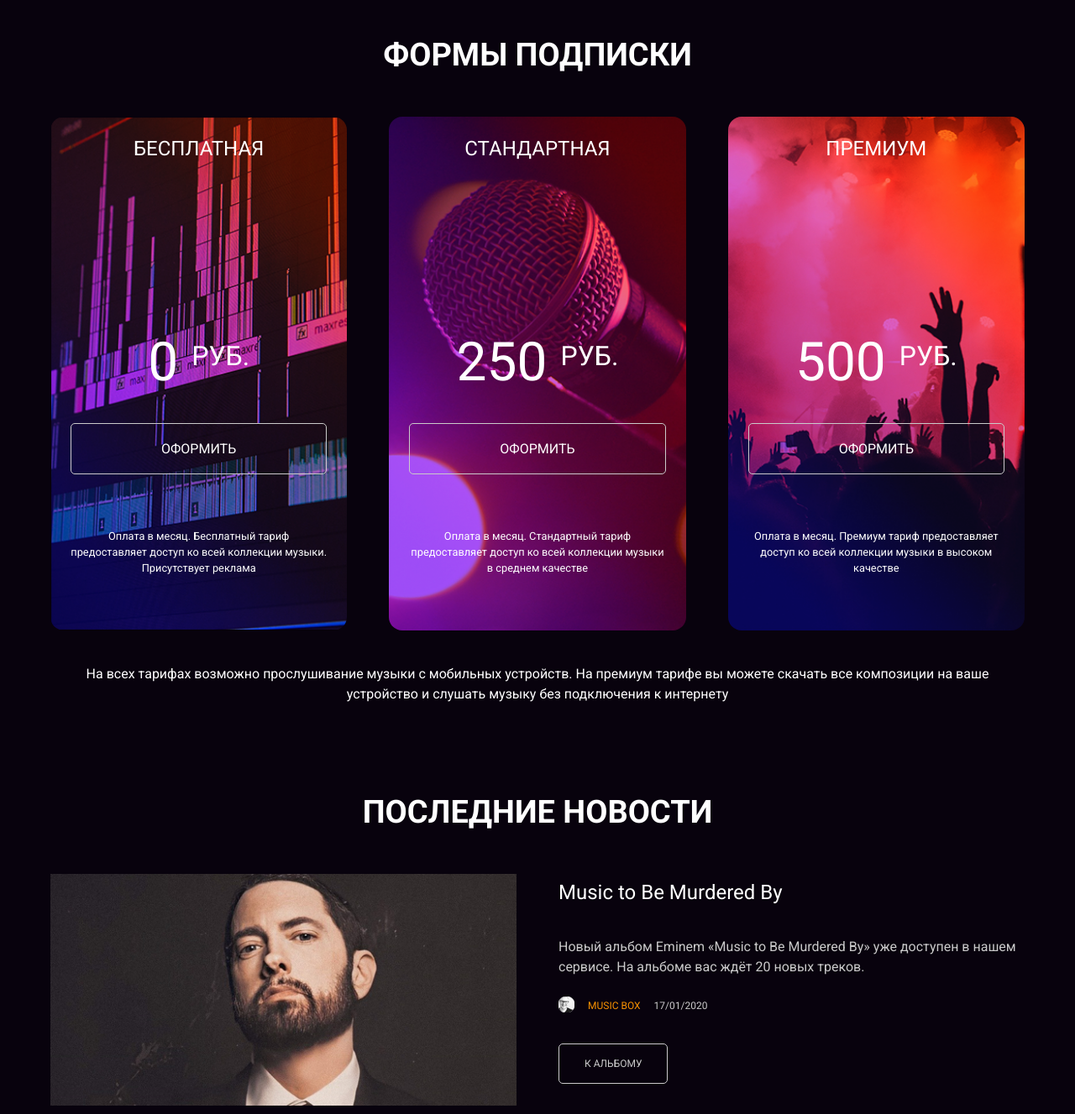
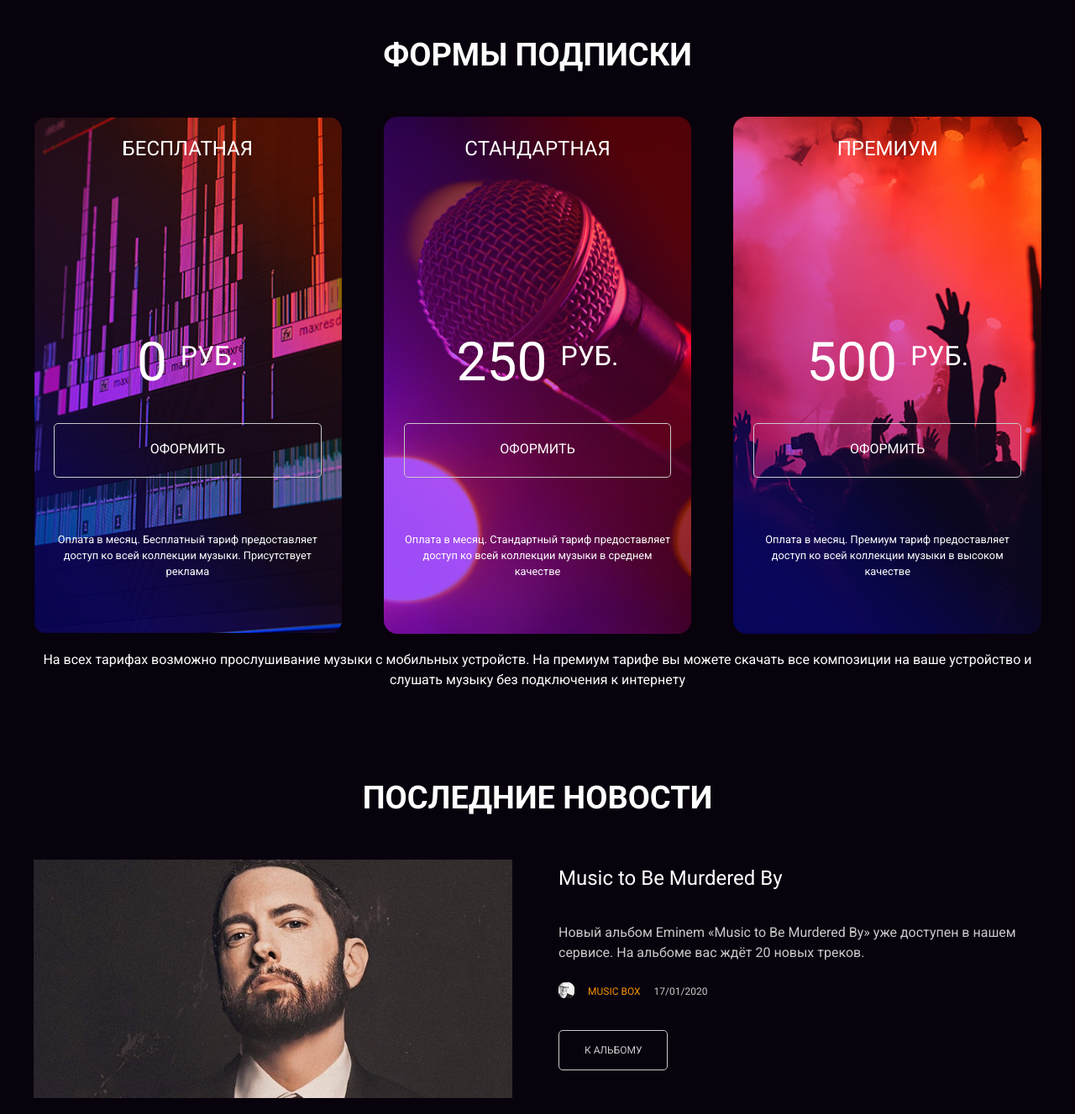
Before and after one commit to YanaLysukha/layout-designer-project-56, a website: page src/index.html in a window 1280 px wide. Shown: the part 780-2107 px from the top of the page at 84% size. Drawn offline with Linux system fonts and the light colour scheme.

Commit message:
Added changes to page-news section

```diff
--- a/src/css/style-dist.css
+++ b/src/css/style-dist.css
@@ -88,14 +88,13 @@ h4 {
 }
 
 .container {
+  margin: 0 auto;
+  -webkit-box-sizing: border-box;
+          box-sizing: border-box;
   width: 100%;
-  max-width: 1200px;
+  max-width: 1240px;
   padding-left: 20px;
   padding-right: 20px;
-  margin: 0 auto;
-  /*@media (max-width: $md-width) {
-      max-width: 100%;
-  }*/
 }
 
 .header {
@@ -273,14 +272,13 @@ h4 {
 }
 
 .container {
+  margin: 0 auto;
+  -webkit-box-sizing: border-box;
+          box-sizing: border-box;
   width: 100%;
-  max-width: 1200px;
+  max-width: 1240px;
   padding-left: 20px;
   padding-right: 20px;
-  margin: 0 auto;
-  /*@media (max-width: $md-width) {
-      max-width: 100%;
-  }*/
 }
 
 @media (max-width: 454px) {
@@ -395,11 +393,10 @@ h4 {
   display: -ms-flexbox;
   display: flex;
   gap: 50px;
-  margin-bottom: 40px;
+  margin-bottom: 19px;
 }
 @media (max-width: 915px) {
   .pricing-container {
-    /*column-gap: calc(20px + (50 - 20) * ((100vw - 280px) / (1240 - 320)));*/
     -webkit-box-orient: vertical;
     -webkit-box-direction: normal;
         -ms-flex-direction: column;
@@ -407,6 +404,7 @@ h4 {
     -webkit-box-pack: center;
         -ms-flex-pack: center;
             justify-content: center;
+    gap: 27px;
   }
 }
 
@@ -431,11 +429,7 @@ h4 {
 }
 @media (max-width: 915px) {
   .pricing-item {
-    margin-bottom: 27px;
-  }
-}
-@media (max-width: 915px) {
-  .pricing-item {
+    margin-bottom: 1px;
     width: 100%;
   }
 }
@@ -463,6 +457,7 @@ h4 {
   font-size: 16px;
   color: #FFFFFF;
   padding: 20px 0px;
+  height: 65px;
 }
 .pricing-item .pricing-footer {
   font-size: 12.8px;
@@ -507,6 +502,7 @@ h4 {
     -webkit-box-direction: normal;
         -ms-flex-direction: column;
             flex-direction: column;
+    margin-bottom: 65px;
   }
 }
 
@@ -566,7 +562,7 @@ h4 {
   display: -ms-flexbox;
   display: flex;
   gap: 16px;
-  margin-bottom: 47px;
+  margin-bottom: 48px;
   font-size: 12px;
 }
 .news-author .avatar {
@@ -587,6 +583,7 @@ h4 {
 
 .news-footer-btn {
   padding: 16px 30px;
+  height: 53px;
 }
 
 .mr-25 {
--- a/src/index.html
+++ b/src/index.html
@@ -48,8 +48,8 @@
                 </form>
             </div>
         </section>
-        <section id="page-pricing" class="pricing-section">
-            <div class="container">
+        <section id="page-pricing" class="pricing-section container">
+
                 <h2 class="page-pricing-title">Формы подписки</h2>
                 <div class="pricing-container">
                     <div class="pricing-item subscribe-1">
@@ -72,14 +72,14 @@
                     </div>
                 </div>
                 <p class="pricing-section-footer">На всех тарифах возможно прослушивание музыки с мобильных устройств. На премиум тарифе вы можете скачать все композиции на ваше устройство и слушать музыку без подключения к интернету</p>
-            </div>
+
         </section>
-        <section id="page-news" class="page-news">
-            <div class="container">
+        <section id="page-news" class="page-news container">
+
                 <div class="page-news-title">
                     <h2>Последние новости</h2>
                 </div>
-                <div class="news-item">
+
                 <div class="news-item-wrapper">
                     <div class="news-item-img mr-25">
                         <img src="images/Music-to-Be-Murdered-By.png" alt="Eminem">
@@ -98,8 +98,6 @@
                         </div>
                     </div>
                 </div>
-                </div>
-                <div class="news-item">
                 <div class="news-item-wrapper row-reverse">
                     <div class="news-item-img ml-25">
                         <img src="images/Ordinary-Man.png" alt="Оззи Озборн">
@@ -118,11 +116,11 @@
                         </div>
                     </div>
                 </div>
-                </div>
-            </div>
+
+
         </section>
-        <section id="page-app" class="page-app">
-            <div class="container">
+        <section id="page-app" class="page-app container">
+
                 <div class="page-app-title">
                     <h2>Мобильное приложение</h2>
                 </div>
@@ -140,7 +138,7 @@
                         <img src="images/iphone.png" alt="Iphone-image">
                     </div>
                 </div>
-            </div>
+
         </section>
     </main>
     <footer class="footer">
--- a/src/scss/_page-news.scss
+++ b/src/scss/_page-news.scss
@@ -13,6 +13,7 @@
 
     @media (max-width: 570px) {
         flex-direction: column;
+        margin-bottom: 65px;
     }
 }
 
@@ -61,7 +62,7 @@
 .news-author {
     display: flex;
     gap: 16px;
-    margin-bottom: 47px;
+    margin-bottom: 48px;
 
     font-size: 12px;
 
@@ -88,6 +89,7 @@
 
 .news-footer-btn {
     padding: 16px 30px;
+    height: 53px;
 }
 
 .mr-25 {
--- a/src/scss/_page-pricing.scss
+++ b/src/scss/_page-pricing.scss
@@ -7,12 +7,12 @@
 .pricing-container {
     display: flex;
     gap: 50px;
-    margin-bottom: 40px;
+    margin-bottom: 19px;
 
     @media (max-width: $md-width) {
-        /*column-gap: calc(20px + (50 - 20) * ((100vw - 280px) / (1240 - 320)));*/
         flex-direction: column;
         justify-content: center;
+        gap: 27px;
     }
 }
 
@@ -32,10 +32,7 @@
     border-radius: 1rem;
 
     @media (max-width: $md-width) {
-        margin-bottom: 27px;
-    }
-
-    @media (max-width: $md-width) {
+        margin-bottom: 1px;
         width: 100%;
     }
 
@@ -67,6 +64,7 @@
         color: $white;
 
         padding: 20px 0px;
+        height: 65px;
     }
 
     .pricing-footer {
```
Also changed, not shown: src/scss/_general.scss (+3 -6 lines). Lines whose indentation alone changed are shown as unchanged.
